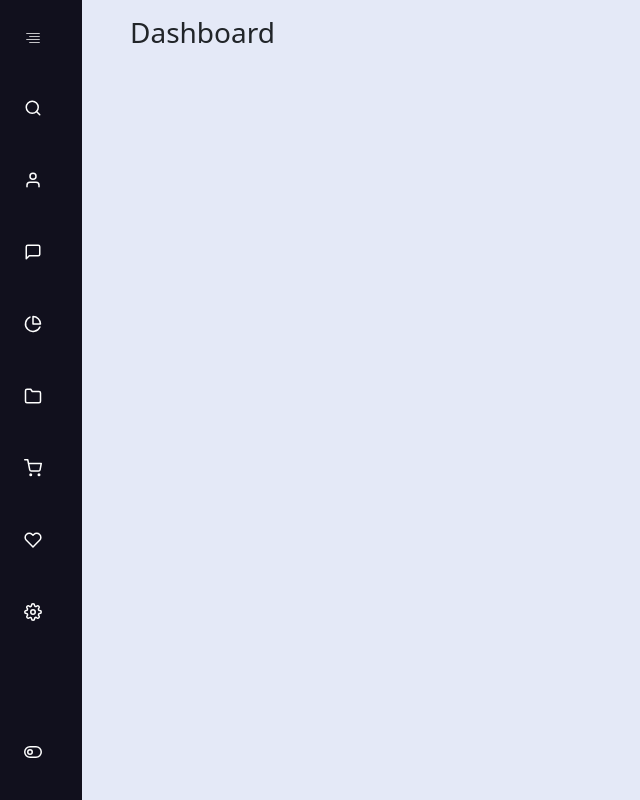
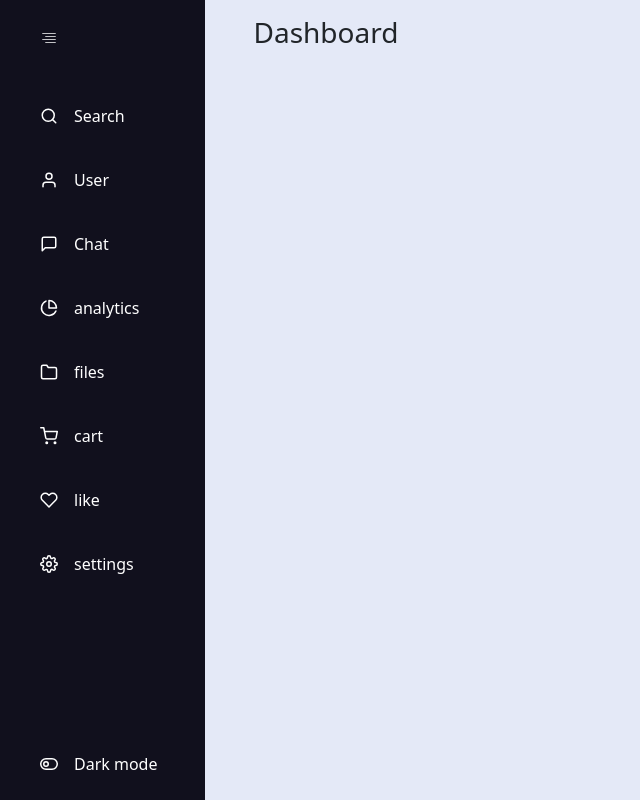
Before and after one commit to Shivgitcode/tab-navigation-project, a website: page index.html in a window 1280 px wide. Both pictures are taken after a click on the element 81 px from the left and 36 px from the top of the page. Shown: the whole page, without its empty margins (0-640 px from the left). Drawn offline with nearby package versions, Linux system fonts and the light colour scheme.

Commit message:
almost done

```diff
--- a/index.html
+++ b/index.html
@@ -24,63 +24,64 @@
 <body>
     <div class="d-flex bg-secondary main">
 
-        <div class="px-4 bg-primary width min-vh-100 h-100 d-flex flex-column justify-content-between sidebar">
+        <div class="px-4 pe-5 bg-primary width min-vh-100 h-100 d-flex flex-column justify-content-between sidebar">
 
             <nav class="d-flex flex-column w-100">
-                <div class="my-4" id="collapse2">
+                <div class="my-4 ms-3" id="collapse2">
                     <i data-feather="align-justify"></i>
                 </div>
 
-                <ul class="list-group d-flex flex-column gap-5 py-4">
-                    <li class="list-unstyled tt d-flex flex-row align-items-center input-group"><i
-                            data-feather="search"></i>
-                        <div class="text-white ms-3 fw-medium">Search</div>
+                <ul class="list-group d-flex flex-column gap-4 py-4">
+                    <li class="list-unstyled tt d-flex flex-row  align-items-center input-group ps-3 py-2">
+                        <i data-feather="search"></i>
+                        <div class="text-white ms-3 fw-medium hide">Search</div>
                     </li>
-                    <li class="list-unstyled tt d-flex flex-row align-items-center" data-bs-animation="true"
-                        data-bs-offset="0,20" data-bs-title="user" data-bs-custom-class="cutom-tooltip"
+                    <li class="list-unstyled tt d-flex flex-row align-items-center ps-3 py-2" data-bs-animation="true"
+                        data-bs-offset="0,13" data-bs-title="user" data-bs-custom-class="cutom-tooltip"
                         data-bs-placement="right">
-                        <i data-feather="user"></i>
-                        <div class="text-white ms-3 fw-medium">User</div>
+                        <i data-feather="user" class="hoverbg"></i>
+                        <div class="text-white ms-3 fw- fw-medium hide">User</div>
                     </li>
-                    <li class="list-unstyled tt d-flex flex-row align-items-center" data-bs-animation="true"
-                        data-bs-offset="0,20" data-bs-title="chat" data-bs-custom-class="custom-tooltip"
-                        data-bs-placement="right"><i data-feather="message-square"></i>
-                        <div class="text-white ms-3 fw-medium  ">Chat</div>
+                    <li class="list-unstyled tt d-flex flex-row align-items-center ps-3 py-2 " data-bs-animation="true"
+                        data-bs-offset="0,13" data-bs-title="chat" data-bs-custom-class="custom-tooltip"
+                        data-bs-placement="right">
+                        <i data-feather="message-square"></i>
+                        <div class="text-white ms-3 fw-medium hide ">Chat</div>
                     </li>
-                    <li class="list-unstyled tt d-flex flex-row align-items-center" data-bs-animation="true"
-                        data-bs-offset="0,20" data-bs-title="analytics" data-bs-custom-class="custom-tooltip"
+                    <li class="list-unstyled tt d-flex flex-row align-items-center ps-3 py-2" data-bs-animation="true"
+                        data-bs-offset="0,13" data-bs-title="analytics" data-bs-custom-class="custom-tooltip"
                         data-bs-placement="right"><i data-feather="pie-chart">
                         </i>
-                        <div class="text-white ms-3 fw-medium  ">analytics</div>
+                        <div class="text-white ms-3 fw-medium hide  ">analytics</div>
                     </li>
-                    <li class="list-unstyled tt d-flex flex-row align-items-center" data-bs-animation="true"
-                        data-bs-offset="0,20" data-bs-title="files" data-bs-custom-class="custom-tooltip"
+                    <li class="list-unstyled tt d-flex flex-row align-items-center ps-3 py-2" data-bs-animation="true"
+                        data-bs-offset="0,13" data-bs-title="files" data-bs-custom-class="custom-tooltip"
                         data-bs-placement="right"><i data-feather="folder"></i>
-                        <div class="text-white ms-3 fw-medium  ">files</div>
+                        <div class="text-white ms-3 fw-medium hide  ">files</div>
                     </li>
-                    <li class="list-unstyled tt d-flex flex-row align-items-center" data-bs-animation="true"
-                        data-bs-offset="0,20" data-bs-title="cart" data-bs-custom-class="custom-tooltip"
+                    <li class="list-unstyled tt d-flex flex-row align-items-center ps-3 py-2" data-bs-animation="true"
+                        data-bs-offset="0,13" data-bs-title="cart" data-bs-custom-class="custom-tooltip"
                         data-bs-placement="right"><i data-feather="shopping-cart"></i>
-                        <div class="text-white ms-3 fw-medium  ">cart</div>
+                        <div class="text-white ms-3 fw-medium hide  ">cart</div>
                     </li>
-                    <li class="list-unstyled tt d-flex flex-row align-items-center" data-bs-animation="true"
-                        data-bs-offset="0,20" data-bs-title="like" data-bs-custom-class="custom-tooltip"
+                    <li class="list-unstyled tt d-flex flex-row align-items-center ps-3 py-2" data-bs-animation="true"
+                        data-bs-offset="0,13" data-bs-title="like" data-bs-custom-class="custom-tooltip"
                         data-bs-placement="right"><i data-feather="heart"></i>
-                        <div class="text-white ms-3 fw-medium ">like</div>
+                        <div class="text-white ms-3 fw-medium hide ">like</div>
                     </li>
-                    <li class="list-unstyled tt d-flex flex-row align-items-center" data-bs-animation="true"
-                        data-bs-offset="0,20" data-bs-title="settings" data-bs-custom-class="custom-tooltip"
+                    <li class="list-unstyled tt d-flex flex-row align-items-center ps-3 py-2" data-bs-animation="true"
+                        data-bs-offset="0,13" data-bs-title="settings" data-bs-custom-class="custom-tooltip"
                         data-bs-placement="right"><i data-feather="settings"></i>
-                        <div class="text-white ms-3 fw-medium    ">settings</div>
+                        <div class="text-white ms-3 fw-medium hide    ">settings</div>
                     </li>
                 </ul>
 
 
 
             </nav>
-            <div class="py-4 d-flex flex-row align-items-center" id="collapse">
+            <div class="py-4 d-flex flex-row align-items-center ps-3 py-2" id="collapse">
                 <i data-feather="toggle-left"></i>
-                <span class="text-white ms-3 fw-medium">dark mode</span>
+                <span class="text-white ms-3 fw- fw-medium hide">Dark mode</span>
 
             </div>
         </div>
--- a/sass/main.scss
+++ b/sass/main.scss
@@ -15,6 +15,15 @@ $tooltip-arrow-height: 0;
 $tooltip-margin: 20px;
 $tooltip-padding-x: 10px;
 
+$btn-border-width: 0px;
+
+$btn-padding-x: 5px;
+$btn-padding-y: 5px;
+
+
+
+
+
 
 :root {
     --my-color: blue;
@@ -26,48 +35,15 @@ $tooltip-padding-x: 10px;
 
 
 
-
-
-.hide {
-    overflow: hidden;
-    max-width: 0px;
-    transition: all 0.5s ease-out;
+li {
+    border-radius: 10px;
+    transition: all 0.3s;
 
 
 }
 
-.unhide {
-    overflow: visible;
-    max-width: 150px;
-    transition: all 0.8s ease-out;
-
-}
-
-
-@keyframes hide {
-    0% {
-        overflow: visible;
-        max-width: 100%;
-
-    }
-
-    100% {
-        overflow: hidden;
-        max-width: 0%;
-    }
-
-}
-
-@keyframes unhide {
-    0% {
-        overflow: hidden;
-        max-width: 0%;
-    }
-
-    100% {
-        overflow: visible;
-        max-width: 100%;
-    }
+li:hover {
+    background-color: rgb(255, 255, 255, 0.2);
 }
 
 
@@ -75,4 +51,64 @@ $tooltip-padding-x: 10px;
 
 
 
+.hide {
+
+    overflow-x: hidden;
+    max-width: 0px;
+
+    padding: 0px;
+    margin: 0px;
+    white-space: nowrap;
+
+    opacity: 0;
+    transition: all 0.5s ease-out;
+
+
+}
+
+.unhide {
+
+
+    overflow: visible;
+    max-width: 150px;
+    margin: 0;
+    padding: 0;
+    white-space: nowrap;
+    transition: all 0.5s ease-out;
+
+
+}
+
+
+// @keyframes hide {
+//     0% {
+//         overflow: visible;
+//         max-width: 100%;
+
+//     }
+
+//     100% {
+//         overflow: hidden;
+//         max-width: 0%;
+//     }
+
+// }
+
+// @keyframes unhide {
+//     0% {
+//         overflow: hidden;
+//         max-width: 0%;
+//     }
+
+//     100% {
+//         overflow: visible;
+//         max-width: 100%;
+//     }
+// }
+
+
+
+
+
+
 @import '../node_modules/bootstrap/scss/bootstrap'
--- a/script.js
+++ b/script.js
@@ -13,13 +13,17 @@ const hideItems = () => {
     links.forEach(el => {
 
 
+
         if (el.children[1].className.split(" ").includes("hide")) {
             el.children[1].classList.add("unhide")
             el.children[1].classList.remove("hide")
+            // el.children[1].classList.remove("hidden")
+            // el.classList.remove("tt")
         }
         else {
             el.children[1].classList.add("hide")
             el.children[1].classList.remove("unhide")
+            // el.classList.toggle("tt")
 
         }
 
@@ -32,7 +36,8 @@ const hideItems = () => {
         collapse.children[1].classList.add("unhide")
         collapse.children[1].classList.remove("hide")
         console.log(collapse2.children[0])
-        collapse2.innerHTML = '<svg xmlns="http://www.w3.org/2000/svg" width="18" height="18" viewBox="0 0 24 24" fill="none" stroke="#ffff" stroke-width="2" stroke-linecap="round" stroke-linejoin="round" class="feather feather-align-justify"><line x1="21" y1="10" x2="3" y2="10"></line><line x1="21" y1="6" x2="3" y2="6"></line><line x1="21" y1="14" x2="3" y2="14"></line><line x1="21" y1="18" x2="3" y2="18"></line></svg>'
+        // collapse2.innerHTML = '<svg xmlns="http://www.w3.org/2000/svg" width="18" height="18" viewBox="0 0 24 24" fill="none" stroke="#ffff" stroke-width="2" stroke-linecap="round" stroke-linejoin="round" class="feather feather-align-justify"><line x1="21" y1="10" x2="3" y2="10"></line><line x1="21" y1="6" x2="3" y2="6"></line><line x1="21" y1="14" x2="3" y2="14"></line><line x1="21" y1="18" x2="3" y2="18"></line></svg>'
+        collapse2.innerHTML = '<svg svg xmlns="http://www.w3.org/2000/svg" width="18" height="18" viewBox="0 0 24 24" fill="none" stroke="#ffff" stroke - width="2" stroke - linecap="round" stroke - linejoin="round" class="feather feather-align-right" ><line x1="21" y1="10" x2="7" y2="10"></line><line x1="21" y1="6" x2="3" y2="6"></line><line x1="21" y1="14" x2="3" y2="14"></line><line x1="21" y1="18" x2="7" y2="18"></line></svg >'
 
 
 
@@ -43,7 +48,8 @@ const hideItems = () => {
     else {
         collapse.children[1].classList.add("hide")
         collapse.children[1].classList.remove("unhide")
-        collapse2.innerHTML = '<svg svg xmlns = "http://www.w3.org/2000/svg" width = "18" height = "18" viewBox = "0 0 24 24" fill = "none" stroke = "#ffff" stroke - width="2" stroke - linecap="round" stroke - linejoin="round" class="feather feather-align-right" ><line x1="21" y1="10" x2="7" y2="10"></line><line x1="21" y1="6" x2="3" y2="6"></line><line x1="21" y1="14" x2="3" y2="14"></line><line x1="21" y1="18" x2="7" y2="18"></line></svg > '
+
+        collapse2.innerHTML = '<svg xmlns="http://www.w3.org/2000/svg" width="18" height="18" viewBox="0 0 24 24" fill="none" stroke="#ffff" stroke-width="2" stroke-linecap="round" stroke-linejoin="round" class="feather feather-align-justify"><line x1="21" y1="10" x2="3" y2="10"></line><line x1="21" y1="6" x2="3" y2="6"></line><line x1="21" y1="14" x2="3" y2="14"></line><line x1="21" y1="18" x2="3" y2="18"></line></svg>'
 
 
 
```
Also changed, not shown: sass/main.css, 1 other file.
